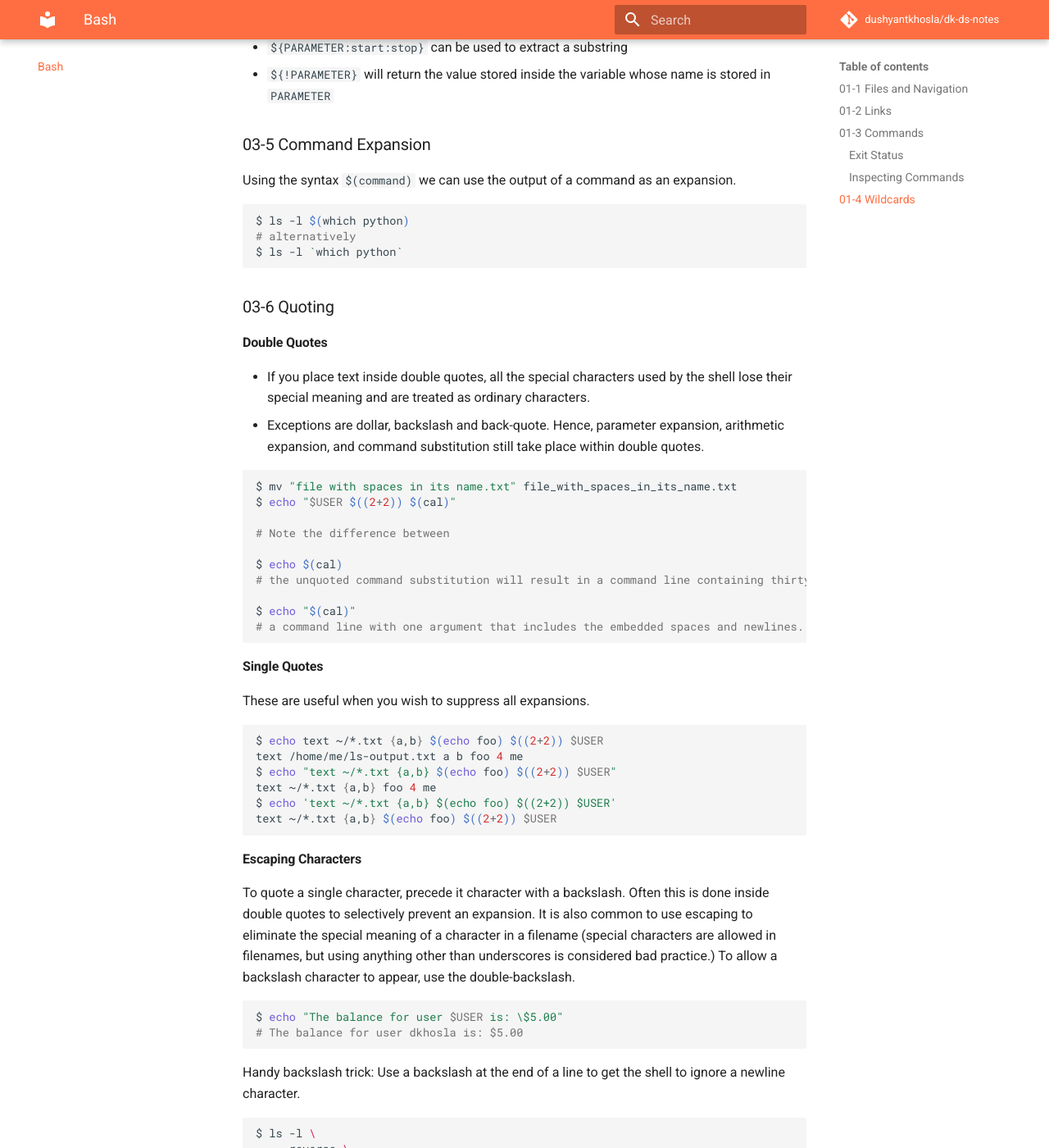
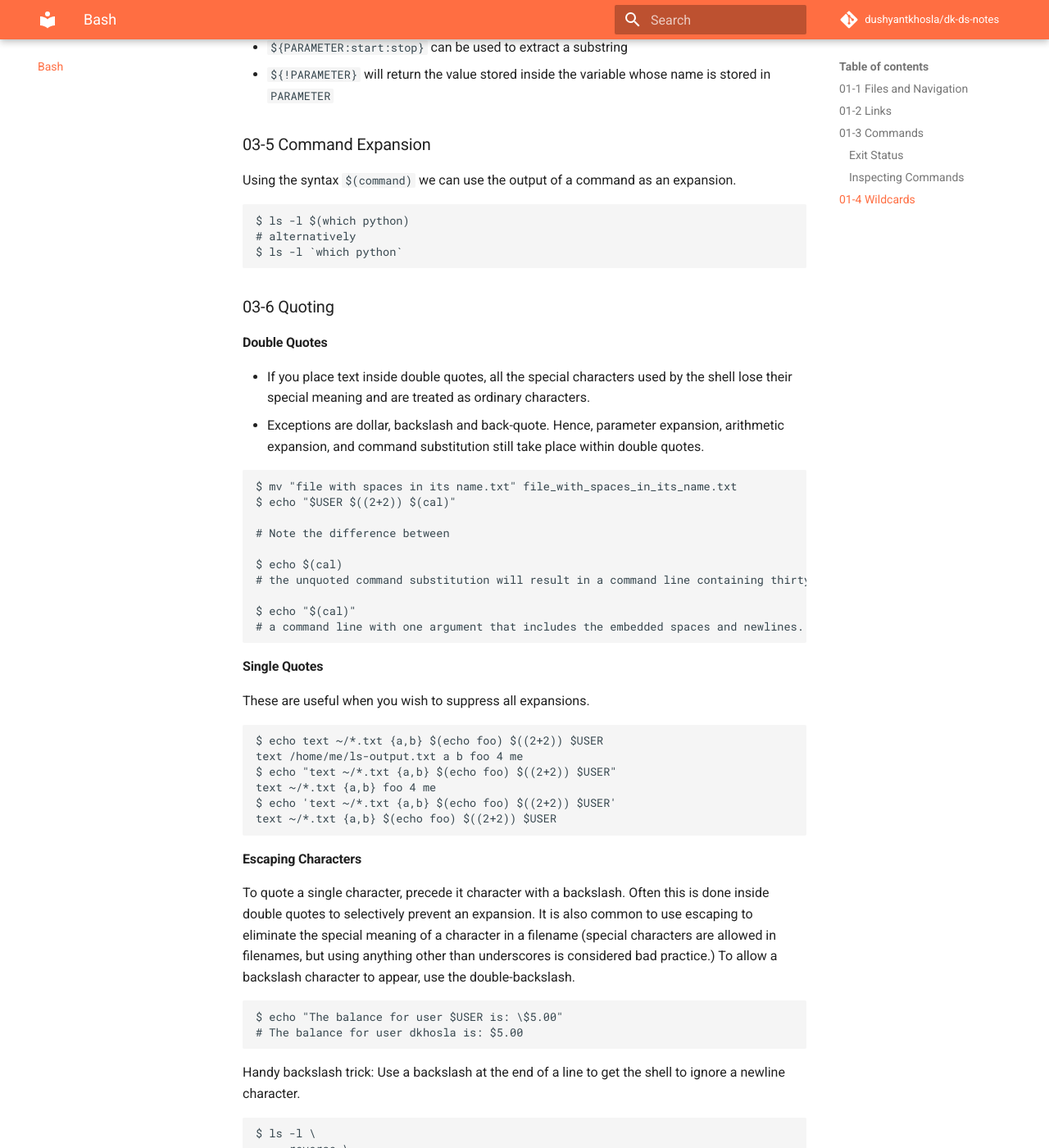
Before and after one commit to dushyantkhosla/dk-ds-notes, an MkDocs documentation site: the page built from docs/bash4ds.md, in a window 1280 px wide and 1400 px high, scrolled down 8634 px. Shown: the whole window at 82% size. Built offline with MkDocs 1.6.1 and Material for MkDocs 9.7.7, drawn with Linux system fonts in a browser that asks for light colours; comment, search, counter and statistics services are not loaded; some of the changed text lies outside the part shown.

Commit message:
added mkdocs

````diff
--- a/docs/bash4ds.md
+++ b/docs/bash4ds.md
@@ -50,7 +50,7 @@ Commands like `cat`, `head`, `tail` and most commonly `less` are useful for insp
 When inspecting directories with `ls -l` we sometimes see the filenames followed by a `->` notation.
 For example:
 
-```bash
+```
 lrwxrwxrwx     25 Jul  3 16:42 System.map -> /boot/System.map-2.0.36-3
 -rw-r--r-- 105911 Oct 13  1998 System.map-2.0.36-0.7
 ```
@@ -72,7 +72,7 @@ Commands can be one of 4 different kinds:
 
 Most commands have the syntax
 
-```bash
+```
 command -options arguments
 ```
 
@@ -84,7 +84,7 @@ where
 
 For example,
 
-```bash
+```
 ls -la /usr/bin
 ```
 
@@ -107,7 +107,7 @@ Some commands use different exit status values to provide diagnostics for errors
 
 ### Inspecting Commands
 
-```bash
+```
 type, which, help, man
 ```
 
@@ -184,7 +184,7 @@ Each time you type a command and hit return, bash *expands* the text to unpack w
 
 ### 03-1 Wildcards
 
-```bash
+```
 $ echo *
 ```
 
@@ -193,7 +193,7 @@ will not return "*" as you might think. The wildcard * will be expanded into fil
 The mechanism by which wildcards work is called *pathname expansion*.
 Try out the following
 
-```bash
+```
 echo D*
 echo *s
 echo [[:upper:]]*
@@ -208,7 +208,7 @@ Similar to "*", the "~" wildcard is expanded into the pathname for your Home dir
 
 The shell allows arithmetic to be performed by expansion. This allow us to use the shell prompt as a calculator. Arithmetic expansion uses the form `	$((expression))` where *expression* is an arithmetic expression consisting of integer values and arithmetic operators.
 
-```bash
+```
 echo $(((5**2)*3))
 echo Five by two is $((5/2)) leaving a remainder of $((5%2))
 ```
@@ -217,7 +217,7 @@ echo Five by two is $((5/2)) leaving a remainder of $((5%2))
 
 With it, you can create multiple text strings from a pattern containing braces. The brace expression itself may contain either a comma-separated list of strings, or a range of integers or single characters. The pattern may not contain embedded whitespace.
 
-```bash
+```
 $ echo Front-{A,B,C}-Back
 # Front-A-Back Front-B-Back Front-C-Back
 
@@ -233,7 +233,7 @@ $ echo a{A{1,2},B{3,4}}b
 
  The most common application is to make lists of files or directories to be created. For example, to create directories to hold data by month;
 
-```bash
+```
 $ mkdir {2007..2009}-0{1..9} {2007..2009}-{10..12}
 $ ls
 
@@ -251,7 +251,7 @@ $ ls
 
 The Linux system is able to store data inside *variables* that can be referenced on the CLI or inside scripts. You can inspect the list of *global variables* by running `printenv` or just `env`. To access the value inside a parameter/variable, we use the "$" notation.
 
-```bash
+```
 $ printenv
 $ echo $USER $HOME
 ```
@@ -270,7 +270,7 @@ $ echo $USER $HOME
 
 Using the syntax `$(command)` we can use the output of a command as an expansion.
 
-```bash
+```
 $ ls -l $(which python)
 # alternatively
 $ ls -l `which python`
@@ -283,7 +283,7 @@ $ ls -l `which python`
 - If you place text inside double quotes, all the special characters used by the shell lose their special meaning and are treated as ordinary characters.
 - Exceptions are dollar, backslash and back-quote. Hence, parameter expansion, arithmetic expansion, and command substitution still take place within double quotes.
 
-```bash
+```
 $ mv "file with spaces in its name.txt" file_with_spaces_in_its_name.txt
 $ echo "$USER $((2+2)) $(cal)"
 
@@ -300,7 +300,7 @@ $ echo "$(cal)"
 
 These are useful when you wish to suppress all expansions.
 
-```bash
+```
 $ echo text ~/*.txt {a,b} $(echo foo) $((2+2)) $USER
 text /home/me/ls-output.txt a b foo 4 me
 $ echo "text ~/*.txt {a,b} $(echo foo) $((2+2)) $USER"
@@ -313,14 +313,14 @@ text ~/*.txt {a,b} $(echo foo) $((2+2)) $USER
 
 To quote a single character, precede it character with a backslash. Often this is done inside double quotes to selectively prevent an expansion. It is also common to use escaping to eliminate the special meaning of a character in a filename (special characters are allowed in filenames, but using anything other than underscores is considered bad practice.) To allow a backslash character to appear, use the double-backslash.
 
-```bash
+```
 $ echo "The balance for user $USER is: \$5.00"
 # The balance for user dkhosla is: $5.00
 ```
 
 Handy backslash trick: Use a backslash at the end of a line to get the shell to ignore a newline character.
 
-```bash
+```
 $ ls -l \
    --reverse \
    --human-readable \
@@ -336,7 +336,7 @@ Backslashes are also used to insert special characters into our text. These are
 - `\a` for alerts (makes terminal beep),
 - `\\` to insert a backslash.
 
-```bash
+```
 $ echo -e "Inserting several blank lines\n\n\n"
 Inserting several blank lines
 
@@ -369,7 +369,7 @@ Linux systems are *multi-user*, meaning that more than one user can be operating
 - Each file and directory is assigned access rights for (1) the **owner** of the file, (2) the **members of a group** of related users, and (3) **everybody else**.
 - Rights can be assigned to **read** a file, to **write** a file, and to **execute** a file (i.e., run the file as a program).
 
-```bash
+```
 $ ls -l /bin/bash
 -rwxr-xr-x 1 root root  316848 Feb 27  2000 /bin/bash
 ```
@@ -384,7 +384,7 @@ Here we can see:
 
 To interpret the 10-character permissions string, we break it down into sets of 1, 3, 3 and 3
 
-```bash
+```
 - rwx rwx rwx
 File type, - for a regular file and "d" for a directory
 	Read, write, execute permissions for file owner
@@ -398,7 +398,7 @@ The `chmod` command is used to change the permissions of a file or directory. To
 
 Using the Octal system,
 
-```bash
+```
 rwx rwx rwx = 111 111 111
 rw- rw- rw- = 110 110 110
 rwx --- --- = 111 000 000
@@ -413,7 +413,7 @@ r-- = 100 in binary = 4
 
 For example, if we wanted to set `some_file` to have read and write permission for the owner, but wanted to keep the file private from others, we would:
 
-```bash
+```
 $ chmod 600 some_file
 ```
 
@@ -450,7 +450,7 @@ Here are some useful settings for directories:
 
 You can change the owner of a file by using the `chown` command. This must be done as a *superuser*.
 
-```bash
+```
 $ su
 Password:
 # chown new_user some_file
@@ -462,7 +462,7 @@ $ echo Done
 
 The group ownership of a file or directory may be changed with `chgrp`. You must be the owner of the file or directory to perform a `chgrp`.
 
-```bash
+```
 $ chgrp new_group some_file
 ```
 
@@ -484,7 +484,7 @@ There are several commands that can be used to control processes. They are:
 
 Most programs (including those with a GUI) can be launched from the command line. For example
 
-```bash
+```
 $ jupyter notebook
 ```
 
@@ -494,7 +494,7 @@ In some cases, the shell will wait for you to exit the launched program to finis
 
 To display a list of the processes we have launched, use either of two commands - `jobs` and `ps`. If you use `jobs` you will get back a *job number*, whereas with `ps`, you are given a *process id (PID)*.
 
-```bash
+```
 $ ps
 PID TTY TIME CMD
 1211 pts/4 00:00:00 bash
@@ -517,7 +517,7 @@ For example, a text editor might listen for any signal that indicates that the u
 
 For example,
 
-```bash
+```
 # To kill a process using its job id
 $ kill %1
 
@@ -531,7 +531,7 @@ Now let's suppose that you have a program that is stuck and you want to get rid
 2. Issue a `kill` command for that PID.
 3. If the process refuses to terminate (i.e., it is ignoring the signal), send increasingly harsh signals until it does terminate.
 
-```bash
+```
 $ ps x | grep bad_program
 
 PID TTY STAT TIME COMMAND
@@ -571,7 +571,7 @@ The basic structure of a script is:
 
 Create a file called `hello_bash` with the following content
 
-```bash
+```
 #!/bin/bash
 # My first script
 
@@ -584,7 +584,7 @@ echo "Hello World!"
 
 #### Set Permissions
 
-```bash
+```
 $ chmod 755 hello_bash
 ```
 
@@ -596,7 +596,7 @@ When you run a command or script, the system searches through a list of pre-defi
 
 Inspect this list using:
 
-```bash
+```
 $ echo $PATH | tr ":" "\n" | nl
 ```
 
@@ -604,7 +604,7 @@ You can add directories to your `PATH` by concatenating them to the existing PAT
 
 The proper way to do this is to store all user scripts in a single directory (called `bin` , a subdirectory of `$HOME`) and add it to PATH in your `.bash_profile` or `.bashrc`
 
-```bash
+```
 $ export PATH=$PATH:$HOME/bin
 ```
 
@@ -641,7 +641,7 @@ The **`~/.bashrc`** file is probably **the most important startup file** from th
 
 A typical `.bash_profile` script looks like
 
-```bash
+```
 # .bash_profile
 
 # Get aliases and functions
@@ -660,7 +660,7 @@ The `export` command tells the shell to make the contents of PATH available to c
 
 An alias is an easy way to create a new command which acts as an abbreviation for a longer one. It has the following syntax:
 
-```bash
+```
 alias name=value
 
 # example
@@ -679,7 +679,7 @@ Aliases are good for very simple commands, but if you want to create something m
 
 The syntax for defining a function is
 
-```bash
+```
 fn_name() {
 	commands
 }
@@ -699,7 +699,7 @@ Essentially, *Here* scripts are files created inside scripts using a form of I/O
 
 Syntax
 
-```bash
+```
 command << token
 <content>
 token
@@ -709,7 +709,7 @@ where a `token` can be any string, used to mark the beginning and end of the con
 
 Let's write a shell script to produce a HTML web page.
 
-```bash
+```
 #!/bin/bash
 # A script to produce an HTML file
 
@@ -740,7 +740,7 @@ Like other languages, bash uses variables to store values. Variables are given l
 
 When you need the **name** of a variable, you write **only the name**, for example
 
-```bash
+```
 # to set variables
 picture=/usr/share/images/foo.png
 
@@ -759,13 +759,13 @@ Putting spaces on either or both sides of the equal-sign (`=`) when assigning a
 
 When you need the **content** of a variable (called *expanding*), you prefix its name with **a dollar-sign**, like
 
-```bash
+```
 echo "The used picture is: $picture"
 ```
 
 Note that within Arithmetic expressions, the dollar sign is not needed
 
-```bash
+```
 a=5
 ((b=a+5))
 echo $b
@@ -777,13 +777,13 @@ echo $b
 
 ##### Using default values
 
-```bash
+```
 ${PARAMETER:-WORD}
 ```
 
 If `PARAMETER` is unset (never was defined) or null (empty), this one expands to `WORD`, otherwise it expands to the value of `PARAMETER`, as if it just was `${PARAMETER}`.
 
-```bash
+```
 ${PARAMETER-WORD}
 ```
 
@@ -791,13 +791,13 @@ If you omit the `:` (colon), , the default value is only used when the parameter
 
 ##### Setting default values
 
-```bash
+```
 ${PARAMETER:=WORD}
 ```
 
 The default text *WORD* is expanded and **assigned** to the parameter, if it was unset or null.
 
-```bash
+```
 ${PARAMETER=WORD}
 ```
 
@@ -807,7 +807,7 @@ This works only if `PARAMETER` was unset.
 
 If reading input from user, or picking up passed parameters, use
 
-```bash
+```
 #!/bin/bash
 echo "Press Y to continue, N to exit"
 echo "You have 5 seconds to choose"
@@ -830,7 +830,7 @@ Environment variables are treated more like *constants* as they rarely change, a
 
 Let's modify our here-script to use variables
 
-```bash
+```
 #!/bin/bash
 # A script to produce an HTML file
 
@@ -857,12 +857,12 @@ In Bash, the scope of user variables is generally *global*. That means, it does
 
 Compare the following *equivalent* code snippets:
 
-```bash
+```
 myvariable=test
 echo $myvariable
 ```
 
-```bash
+```
 myfunction() {
   myvariable=test
 }
@@ -880,7 +880,7 @@ In both cases, the variable `myvariable` is set and accessible from everywhere i
 
 Variables defined using the *local* keyword (or the `declare` command) tags a variable to be treated completely local and separate inside the function where it was declared.
 
-```bash
+```
 foo=external
 
 printvalue() {
@@ -898,7 +898,7 @@ Every UNIX process runs in a so-called *environment*, within which are contained
 
 To create environment variables, use
 
-```bash
+```
 export NEW_ENV_VAR=value
 ```
 
@@ -908,7 +908,7 @@ export NEW_ENV_VAR=value
 
 Let's use *command substitution* to pass the output of a command to the content of a script. Recall that this can be done using `$(command)` This is preferred over using back-ticks.
 
-```bash
+```
 #!/bin/bash
 # A script to produce an HTML file
 
@@ -936,7 +936,7 @@ With *shell functions* we can create commands to do what existing commands canno
 
 Functions syntax
 
-```bash
+```
 function_name()
 {
 	echo "This is a function."
@@ -945,7 +945,7 @@ function_name()
 
 Let's return to our HTML producing shell script and write functions to produce additional system info
 
-```bash
+```
 #!/bin/bash
 # A script to produce an HTML file
 
@@ -1009,7 +1009,7 @@ To add intelligence to our script, we make use of commands such as `if, test, ex
 
 It makes a decision based on the *exit status* of a command. Syntax:
 
-```bash
+```
 if commands; then
 commands
 [elif commands; then
@@ -1025,7 +1025,7 @@ Note that indentation is not required, but is considered good practice to improv
 
 It is unusual in that it has two different syntactic forms:
 
-```bash
+```
 # Testing if a command returns true (exit status 0)
 test <expression>
 # or
@@ -1054,7 +1054,7 @@ Here is a partial list of the conditions that `test` can evaluate.
 
 The syntax can be written out in a few different forms
 
-```bash
+```
 # preferred form
 if [ -f .bash_profile ]; then
     echo "You have a .bash_profile. Things are fine."
@@ -1087,7 +1087,7 @@ For scripts that can only be run by a superuser, we can use the `id` command to
 
 For a superuser, the `id -u` command returns a `0`.
 
-```bash
+```
 if [ "$(id -u)" = "0" ]; then
 		echo "Welcome, superuser."
 else
@@ -1107,7 +1107,7 @@ a `case` supports several possible outcomes based on the evaluation of a value.
 
 **Syntax**
 
-```bash
+```
 case word in
     patterns ) commands ;;
 esac
@@ -1119,15 +1119,14 @@ esac
 
 **Example**
 
-```bash
-#!/bin/bash
-
+```
+#!/bin/bash
 echo -n "Please enter a character: "
 read char
 case $char in
 	                    [0-9] ) echo "You entered a number.";;
 	[[:lower:]] | [[:upper:]] ) echo "You entered an alphabet.";;
-	                        * ) echo "Entered character is not alphanumeric."
+	                        * ) echo "Entered character is not alphanumeric.";;
 esac
 ```
 
@@ -1144,7 +1143,7 @@ Looping is repeatedly executing a section of your program based on the exit stat
 
 Syntax
 
-```bash
+```
 while [ condition ]; do
 	actions
 done
@@ -1152,7 +1151,7 @@ done
 
 Example
 
-```bash
+```
 #!/bin/bash
 number=0
 while [ "$number" -lt 10 ]; do
@@ -1168,7 +1167,7 @@ done
 
 Example
 
-```bash
+```
 #!/bin/bash
 
 selection=
@@ -1177,7 +1176,6 @@ until [ "$selection" = "0" ]; do
     PROGRAM MENU
     1 - Display free disk space
     2 - Display free memory
-
     0 - exit program
 "
     echo -n "Enter selection: "
@@ -1187,7 +1185,7 @@ until [ "$selection" = "0" ]; do
         1 ) df ;;
         2 ) free ;;
         0 ) exit ;;
-        * ) echo "Please enter 1, 2, or 0"
+        * ) echo "Please enter 1, 2, or 0" ;;
     esac
 done
 ```
@@ -1203,7 +1201,7 @@ Here's how it works:
 
 Syntax
 
-```bash
+```
 for variable in list; do
 	commands
 done
@@ -1216,8 +1214,8 @@ All kinds of expansions can be used.
 
 When bash encounters a syntax error, it halts program execution with an error message, such as
 
-```bash
-./myscript.sh: [: =: unary operator expected
+```
+./myscript.sh: [: =: unary operator expected]
 ```
 
 Here, the shell is trying to tell us is that there is only one item around the '=' (a binary operator).
@@ -1242,7 +1240,7 @@ Writing `some_variable=` is perfectly OK syntax, used to set a variable's value
 
 Consider,
 
-```bash
+```
 number=
 if [ $number = "1"]; then
 	echo "Number equals 1"
@@ -1250,7 +1248,7 @@ if [ $number = "1"]; then
 
 What the shell will essentially see is
 
-```bash
+```
 if [  = "1" ]; then
 ```
 
@@ -1258,13 +1256,13 @@ and produce an error, because `=` being a binary operator expects two arguments
 
 To fix this, whenever we have a variable that could be empty, use
 
-```bash
+```
 if [ "$number" = "1" ]; then
 ```
 
 which will expand to
 
-```bash
+```
 if [ "" = "1" ]; then
 ```
 
@@ -1272,7 +1270,7 @@ and the condition will be evaluated without error.
 
 Two more options to deal with potentially empty variables:
 
-```bash
+```
 # use double square brackets
 if [[ $(grep text file) = '' ]]; then
 ...
@@ -1288,7 +1286,7 @@
 
 If you forget to supply closing quotation marks, the script will fail with an error such as
 
-```bash
+```
 ./myscript: line 8: unexpected EOF while looking for matching "
 ./myscript: line 10 syntax error: unexpected end of file
 ```
@@ -1299,7 +1297,7 @@ This happens because the shell keeps looking for the closing quotes to mark the
 
 To see what bash is doing when it starts to run your script, use the `-x` switch in the shebang
 
-```bash
+```
 #!/bin/bash -x
 # or
 set -x
@@ -1312,7 +1310,7 @@ Use `set -x` to turn tracing on and `set +x` to turn tracing off.
 
 For example
 
-```bash
+```
 #!/bin/bash
 number=1
 set -x
@@ -1326,7 +1324,7 @@ set +x
 
 To make bash exit a script if any command fails (returns nonzero exit code)
 
-```bash
+```
 #!/bin/bash -e
 # or
 set -e
@@ -1349,7 +1347,7 @@ Scripts can be made interactive by requesting and acting on user's responses.
 
 Example
 
-```bash
+```
 #!/bin/bash
 echo -n "What is your name > "
 read name
@@ -1362,7 +1360,7 @@ Note that "`-n`" given to the `echo` command causes it to keep the cursor on the
 
 Use it inside an `if` block,
 
-```bash
+```
 #!/bin/bash
 echo -n "Press Y to continue. "
 if read -t 5 choice; then
@@ -1374,7 +1372,7 @@ fi
 
 Or use it to assign a default value
 
-```bash
+```
 #!/bin/bash
 TMOUT=5
 echo What is your name?
@@ -1394,14 +1392,14 @@ This example makes use of the `TMOUT` shell variable, and assigns a default valu
   The leading "`$`" is not needed to reference variables inside the arithmetic expression.
   Whitespaces are ignored.
 
-```bash
+```
 $ echo $((2+3))
 $ echo $((a * b))
 ```
 
 - We can perform BEDMAS operations
 
-```bash
+```
 #!/bin/bash
 num_1=0
 num_2=0
@@ -1428,7 +1426,7 @@ echo "Modulo = $((num_1 % num_2))"
   that contain the contents of the command.
 - For example, if we ran `my_script` with the following arguments,
 
-```bash
+```
 ./my_script arg1 arg2 arg3
 ```
 
@@ -1445,7 +1443,7 @@ Inside `my_script` we could access the following data:
 
 If an expected parameter is not supplied, it is possible to assign a default value using the syntax below. Now, if `$1` is empty, the variable FIRST_ARG will take the value "no_first_arg" .
 
-```bash
+```
 #!/bin/bash
 FIRST_ARG="${1:-no_first_arg}"
 echo ${FIRST_ARG}
@@ -1460,7 +1458,7 @@ echo ${FIRST_ARG}
 
 Example
 
-```bash
+```
 #!/bin/bash
 echo "You supplied $# positional arguments"
 while [ "$1" != "" ]; do
@@ -1475,7 +1473,7 @@ The shell variable "$@" contains the list of command line arguments. This techni
 
 Example
 
-```bash
+```
 #!/bin/bash
 
 for filename in "$@"; do
@@ -1520,7 +1518,7 @@ Every well-written program returns an exit status when it finishes. If a program
 
 The environment variable **`$?`** contains the exit status of the last command executed.
 
-```bash
+```
 $ true; echo $?
 0
 $ false; echo $?
@@ -1538,7 +1536,7 @@ The `true` and `false` commands are programs that do nothing except return an ex
 
 An example
 
-```bash
+```
 #!/bin/bash
 cd $1
 if [ "$?" = "0" ]; then
@@ -1555,7 +1553,7 @@ This script will `cd` to a given directory, and empty it. If the `cd` command fa
 
 Since we will be checking for errors often in our programs, it makes sense to write a function that will display error messages and return an error exit status.
 
-```bash
+```
 error_exit()
 {
 	echo ${LINENO}: "$1" 1>&2
@@ -1573,7 +1571,7 @@ fi
 
 The control operators `&&` and `||` denote AND lists and OR lists, respectively and help  you execute a command based on whether or not the previous command completed successfully.
 
-```bash
+```
 command1 && command2
 # run command2 iff command1 is successful (exit status 0)
 
@@ -1585,7 +1583,7 @@ The exit status of AND and OR lists is the exit status of the last command execu
 
 Examples
 
-```bash
+```
 $ true && echo "echo will run"
 $ false && echo "echo will not run"
 $ true || echo "echo will not run"
@@ -1600,7 +1598,7 @@ The `trap` command allows you to execute a command when a signal is received by
 
 Syntax
 
-```bash
+```
 trap arg signals
 ```
 
@@ -1611,13 +1609,13 @@ where
 
 Example
 
-```bash
+```
 trap "rm $TEMP_FILE; exit" SIGHUP SIGINT SIGTERM
 ```
 
 It is a good practice to create a function that is called when you want to perform any actions at the end of your script in response to a signal.
 
-```bash
+```
 # housekeeping
 clean_up() {
 	rm $TEMP_FILE
@@ -1646,7 +1644,7 @@ the `<()` is used to get the output of a command and treat it as a *file,* for u
 
 Example
 
-```bash
+```
 # Consider
 $ grep somestring file1 > /tmp/a
 $ grep somestring file2 > /tmp/b
````
